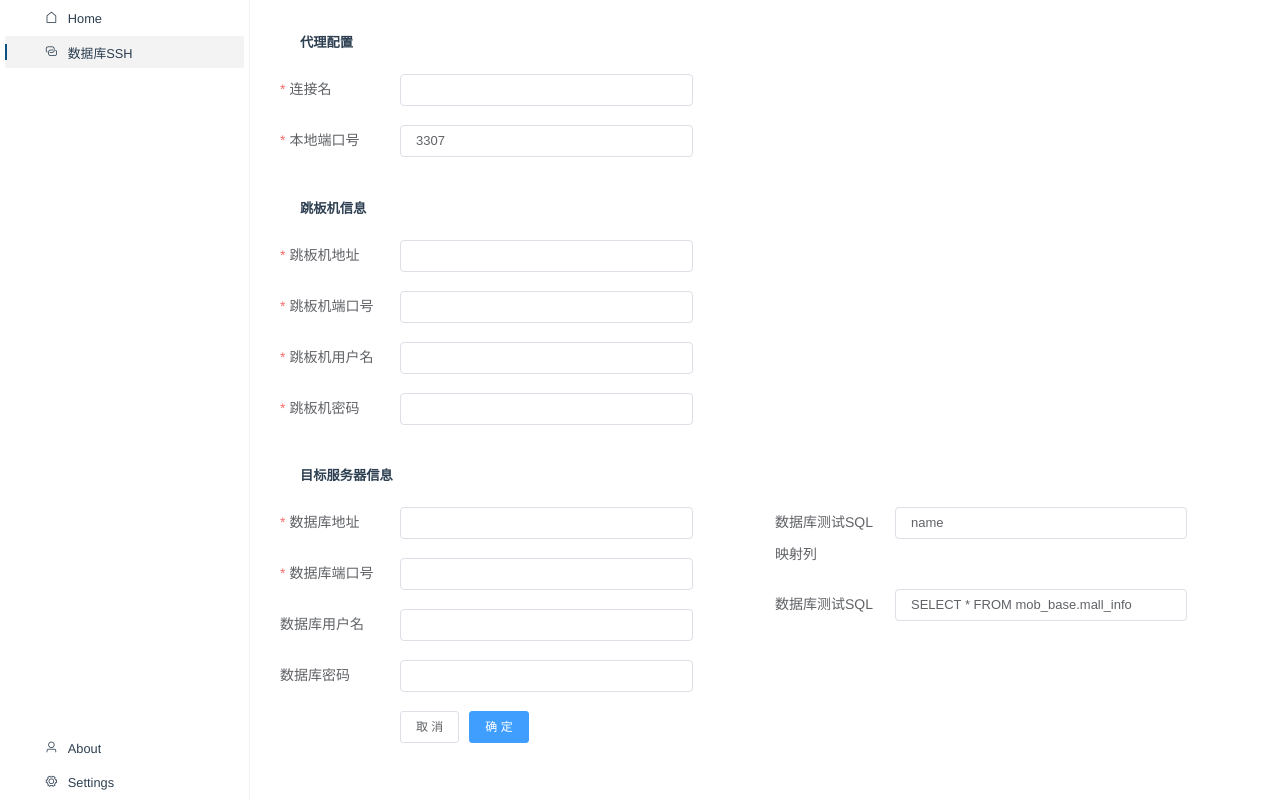
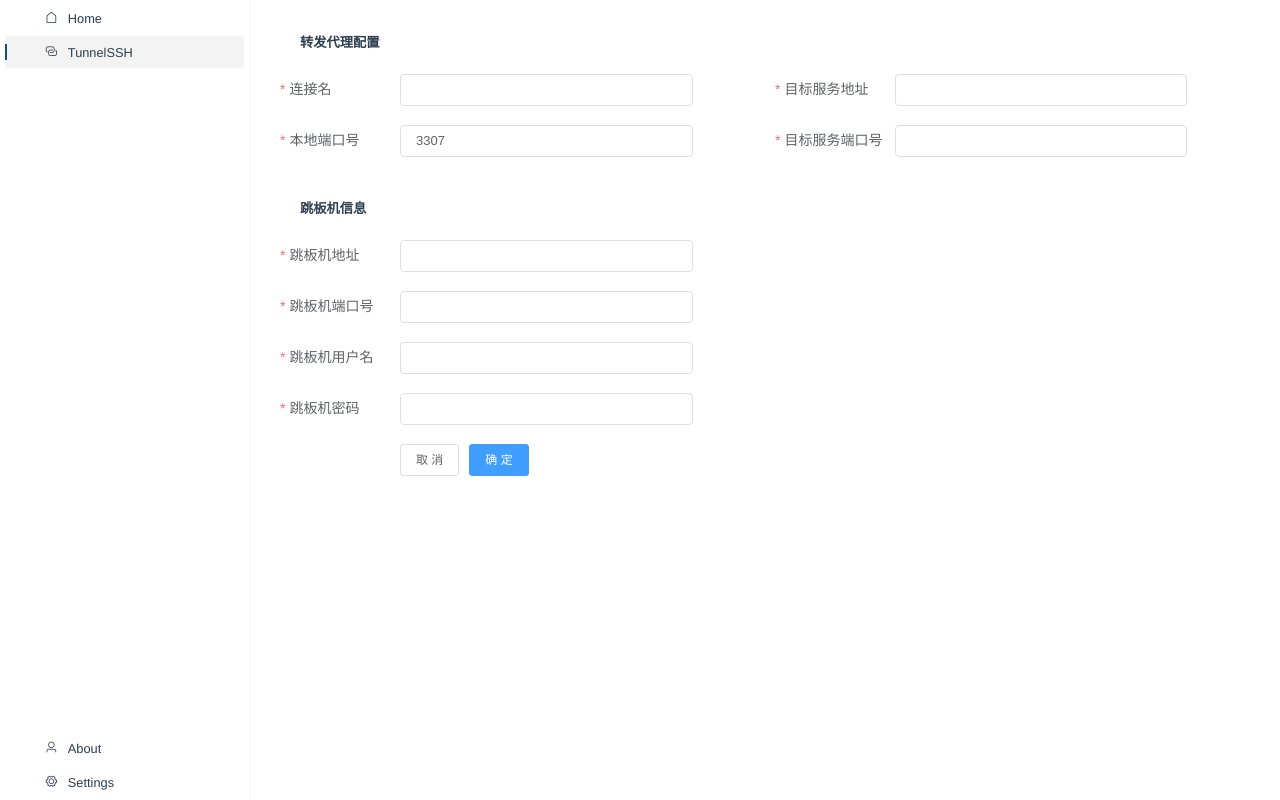
Before and after one commit to BabyBlackSkin/tools, a Vue app: page /#/addSsh in a window 1280 px wide. Built offline with nearby package versions, Linux system fonts and the light colour scheme.

Commit message:
命名规范

```diff
--- a/src/views/SideBar.vue
+++ b/src/views/SideBar.vue
@@ -40,7 +40,7 @@ export default {
         },
         {
           name: 'sshList',
-          title: '数据库SSH',
+          title: 'TunnelSSH',
           icon: 'el-icon-connection',
           meta: {
             name: 'sshManager'
--- a/src/views/modules/ssh/addSSH.vue
+++ b/src/views/modules/ssh/addSSH.vue
@@ -3,13 +3,23 @@
     <el-row>
       <el-form ref="form" :model="form" label-width="120px" class="demo-ruleForm" label-position="left">
         <el-row>
+          <h5>转发代理配置</h5>
           <el-col :span="10">
-            <h5>代理配置</h5>
             <el-form-item label="连接名" prop="name" :rules="required">
               <el-input v-model="form.name"></el-input>
             </el-form-item>
-            <el-form-item label="本地端口号" prop="service_port" :rules="portValid">
-              <el-input v-model="form.service_port"></el-input>
+            <el-form-item label="本地端口号" prop="src_port" :rules="portValid">
+              <el-input v-model="form.src_port"></el-input>
+            </el-form-item>
+          </el-col>
+
+          <el-col :offset="2" :span="10">
+            <el-form-item label="目标服务地址" prop="dst_host" :rules="ipValid">
+              <el-input v-model="form.dst_host"></el-input>
+            </el-form-item>
+
+            <el-form-item label="目标服务端口号" prop="dst_port" :rules="portValid">
+              <el-input v-model="form.dst_port"></el-input>
             </el-form-item>
           </el-col>
         </el-row>
@@ -35,35 +45,6 @@
           </el-col>
         </el-row>
 
-        <el-row>
-          <h5>目标服务器信息</h5>
-          <el-col :span="10">
-            <el-form-item label="数据库地址" prop="db_host" :rules="ipValid">
-              <el-input v-model="form.db_host"></el-input>
-            </el-form-item>
-
-            <el-form-item label="数据库端口号" prop="db_port" :rules="portValid">
-              <el-input v-model="form.db_port"></el-input>
-            </el-form-item>
-
-            <el-form-item label="数据库用户名">
-              <el-input v-model="form.db_user_name"></el-input>
-            </el-form-item>
-
-            <el-form-item label="数据库密码">
-              <el-input v-model="form.db_password"></el-input>
-            </el-form-item>
-          </el-col>
-          <el-col :span="10" :offset="2">
-            <el-form-item label="数据库测试SQL映射列">
-              <el-input v-model="form.test_column"></el-input>
-            </el-form-item>
-
-            <el-form-item label="数据库测试SQL">
-              <el-input v-model="form.test_sql"></el-input>
-            </el-form-item>
-          </el-col>
-        </el-row>
         <el-form-item>
           <el-button @click="cancel">取 消</el-button>
           <el-button type="primary" @click="submit">确 定</el-button>
@@ -81,17 +62,13 @@ export default {
       isUpt: false,
       form: {
         name: '',
-        service_port: 3307,
+        src_port: 3307,
         ssh_host: '',
+        dst_host: '',
+        dst_port: null,
         ssh_port: null,
         ssh_user_name: '',
         ssh_password: '',
-        db_host: '',
-        db_port: null,
-        db_user_name: '',
-        db_password: '',
-        test_column: 'name',
-        test_sql: 'SELECT * FROM mob_base.mall_info',
       },
       required: [
         {required: true, message: '必填', trigger: 'blur'},
@@ -133,7 +110,7 @@ export default {
       }
     },
     getById(id) {
-      let sql = `SELECT * FROM "main"."db_config" WHERE "id" = ${this.$route.query.id}`
+      let sql = `SELECT * FROM "main"."tunnel_ssh_config" WHERE "id" = ${this.$route.query.id}`
       console.log(sql)
       window.sqlite.execute(sql).then(res => {
         if (!res.result) {
@@ -166,21 +143,18 @@ export default {
         }
 
         let sql = `
-          INSERT INTO "main"."db_config"
-          ("name", "service_port", "ssh_host", "ssh_port", "ssh_user_name", "ssh_password", "db_host", "db_port", "db_user_name", "db_password", "test_column", "test_sql")
+          INSERT INTO "main"."tunnel_ssh_config"
+          ("name", "src_port", "dst_host", "dst_port", "ssh_host", "ssh_port", "ssh_user_name", "ssh_password")
           VALUES
           ("${this.form.name}",
-           ${this.form.service_port},
+           ${this.form.src_port},
+            "${this.form.dst_host}",
+            ${this.form.dst_port},
            "${this.form.ssh_host}",
            ${this.form.ssh_port},
            "${this.form.ssh_user_name}",
             "${this.form.ssh_password}",
-            "${this.form.db_host}",
-            ${this.form.db_port},
-            "${this.form.db_user_name}",
-            "${this.form.db_password}",
-            "${this.form.test_column}",
-            "${this.form.test_sql}");
+            )
         `
         window.sqlite.execute(sql).then(res => {
           this.$notify({
--- a/src/views/modules/ssh/sshList.vue
+++ b/src/views/modules/ssh/sshList.vue
@@ -12,8 +12,14 @@
                      :table-prop="tableProp">
         <template v-slot:expand="scope">
           <el-form label-position="left" inline class="demo-table-expand">
-            <el-form-item label="服务端口号">
-              <span>{{ scope.row.service_port }}</span>
+            <el-form-item label="本地端口号">
+              <span>{{ scope.row.src_port }}</span>
+            </el-form-item>
+            <el-form-item label="目标服务地址">
+              <span>{{ scope.row.dst_host }}</span>
+            </el-form-item>
+            <el-form-item label="目标服务端口号">
+              <span>{{ scope.row.dst_port }}</span>
             </el-form-item>
             <el-form-item label="跳板机地址">
               <span>{{ scope.row.ssh_host }}</span>
@@ -21,20 +27,11 @@
             <el-form-item label="跳板机端口号">
               <span>{{ scope.row.ssh_user_name }}</span>
             </el-form-item>
-            <el-form-item label="数据库地址">
-              <span>{{ scope.row.db_host }}</span>
-            </el-form-item>
-            <el-form-item label="数据库端口号">
-              <span>{{ scope.row.db_port }}</span>
-            </el-form-item>
-            <el-form-item label="数据库用户名">
-              <span>{{ scope.row.db_user_name }}</span>
-            </el-form-item>
           </el-form>
         </template>
         <template v-slot:statusSlot="scope">
           <el-tag type="info" v-if="!scope.row.status || scope.row.status === 0">断开</el-tag>
-          <el-tag type="success" v-if="scope.row.status === 1">Port:{{ scope.row.service_port }}</el-tag>
+          <el-tag type="success" v-if="scope.row.status === 1">Port:{{ scope.row.src_port }}</el-tag>
           <el-tag type="danger" v-if="scope.row.status === 2">连接失败</el-tag>
         </template>
       </quickly-table>
@@ -107,31 +104,6 @@ export default {
         pageNum: 1
       },
       tableData: [],
-      addDialogVisible: false,
-      addDialogForm: {},
-      addDialogFormItem: [
-        {prop: 'name', label: '名称'},
-        {prop: 'ssh_host', label: '跳板机IP'},
-        {
-          prop: 'ssh_port', label: '跳板机端口',
-          rules: [
-            {required: true, message: '跳板机端口号', trigger: 'blur'},
-            {min: 0, max: 65535, type: 'number', message: '长度在 1 到 20 个字符', trigger: 'blur'},
-            {
-              validator: (rule, value, callback) => {
-                this.isPort(rule, value, callback);
-              }, trigger: 'blur'
-            }
-          ]
-        },
-        {prop: 'ssh_user_name', label: '跳板机用户名'},
-        {prop: 'ssh_password', label: '跳板机密码'},
-        {prop: 'db_host', label: '数据库地址'},
-        {prop: 'db_port', label: '数据库端口'},
-        {prop: 'db_user_name', label: '数据库用户名'},
-        {prop: 'db_password', label: '数据库密码'},
-
-      ]
 
     }
   },
@@ -142,7 +114,7 @@ export default {
   },
   methods: {
     search() {
-      let sql = 'SELECT * FROM "main"."db_config"'
+      let sql = 'SELECT * FROM "main"."tunnel_ssh_config"'
       if(this.form.name){
         sql = `${sql} where name LIKE '%${this.form.name}%'`
       }
@@ -172,9 +144,9 @@ export default {
           password: row.ssh_password,
         },
         forwardOptions: {
-          dstAddr: row.db_host,
-          dstPort: row.db_port,
-          srcPort: row.service_port
+          dstAddr: row.dst_host,
+          dstPort: row.dst_port,
+          srcPort: row.src_port
         }
       }
       window.ssh.connect(config).then(res => {
@@ -202,7 +174,7 @@ export default {
       this.$router.push({name: 'addSSH', query: {id: row.id}})
     },
     delById(row, $index) {
-      let sql = `DELETE FROM "main"."db_config" WHERE "id" = ${row.id}`
+      let sql = `DELETE FROM "main"."tunnel_ssh_config" WHERE "id" = ${row.id}`
       window.sqlite.execute(sql).then(res => {
         this.$notify({
           title: res.result ? '删除成功' : '删除失败',
```
Also changed, not shown: 1 other file (tests, documents, lock files or other folders).
